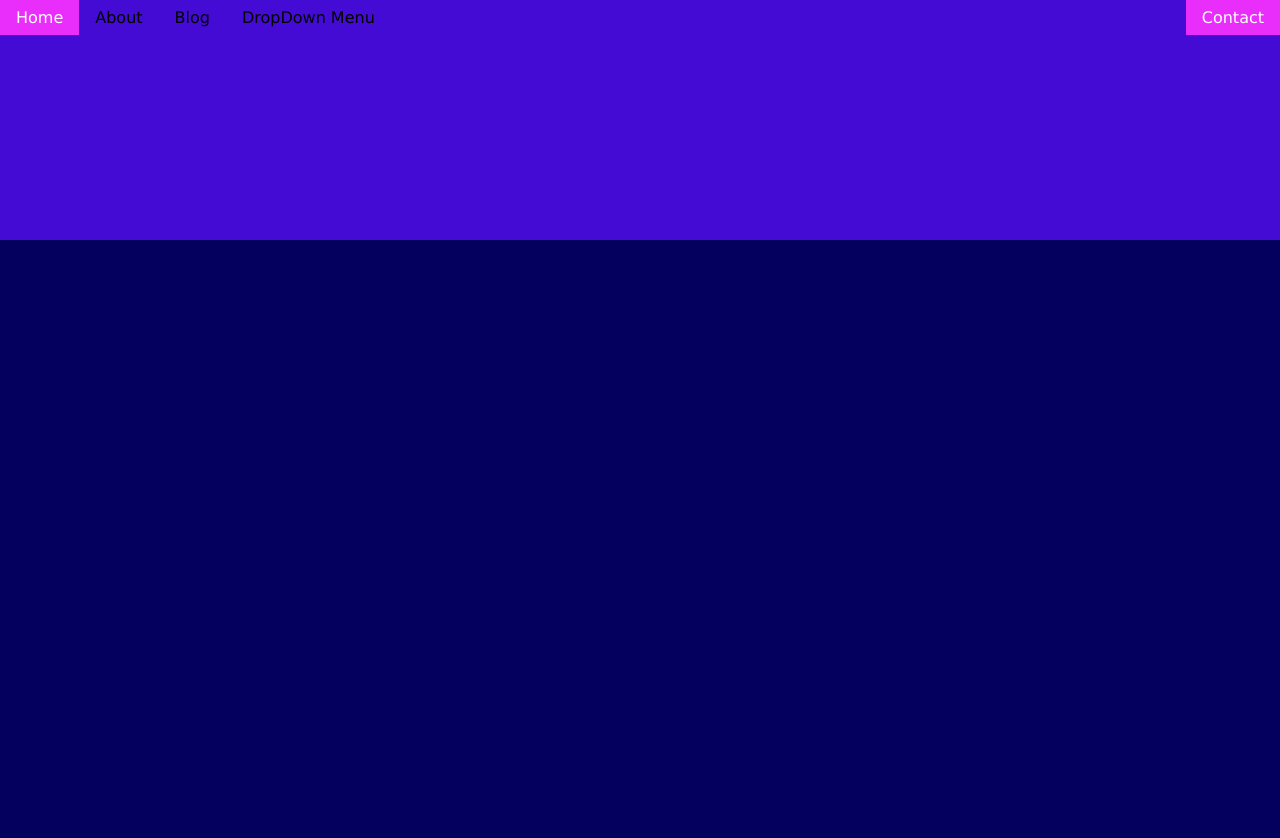
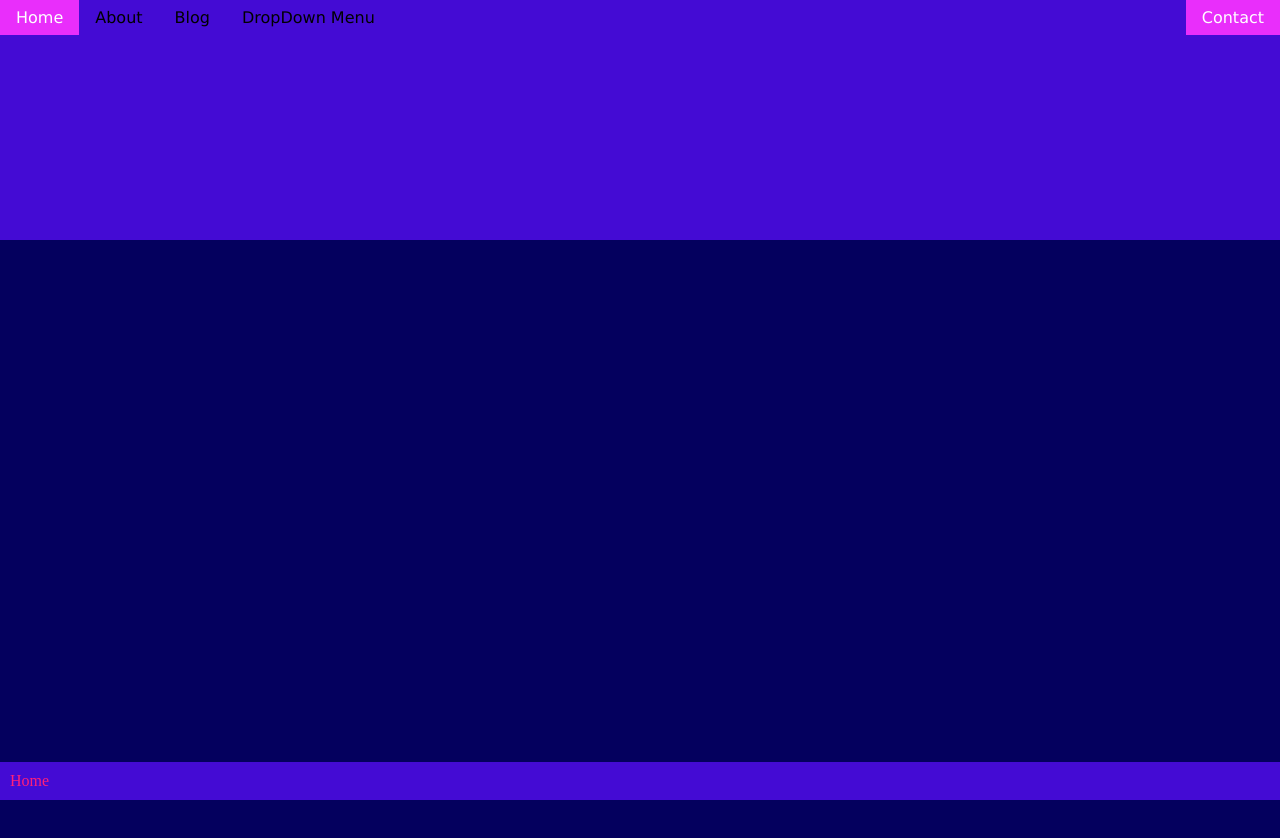
Before and after one commit to emzzzt/TP_WEB, a plain HTML site: page about.html in a window 1280 px wide. Drawn offline with Linux system fonts and the light colour scheme; files that its build step writes are made by us from their sources.

Commit message:
Update about.html

```diff
--- a/about.html
+++ b/about.html
@@ -22,5 +22,6 @@
 		<div style="height: 1000px; margin-top: 40px;">
 
 		</div>
+	<footer><a href=> </a> Home </footer>
 </body>
 </html>
```
